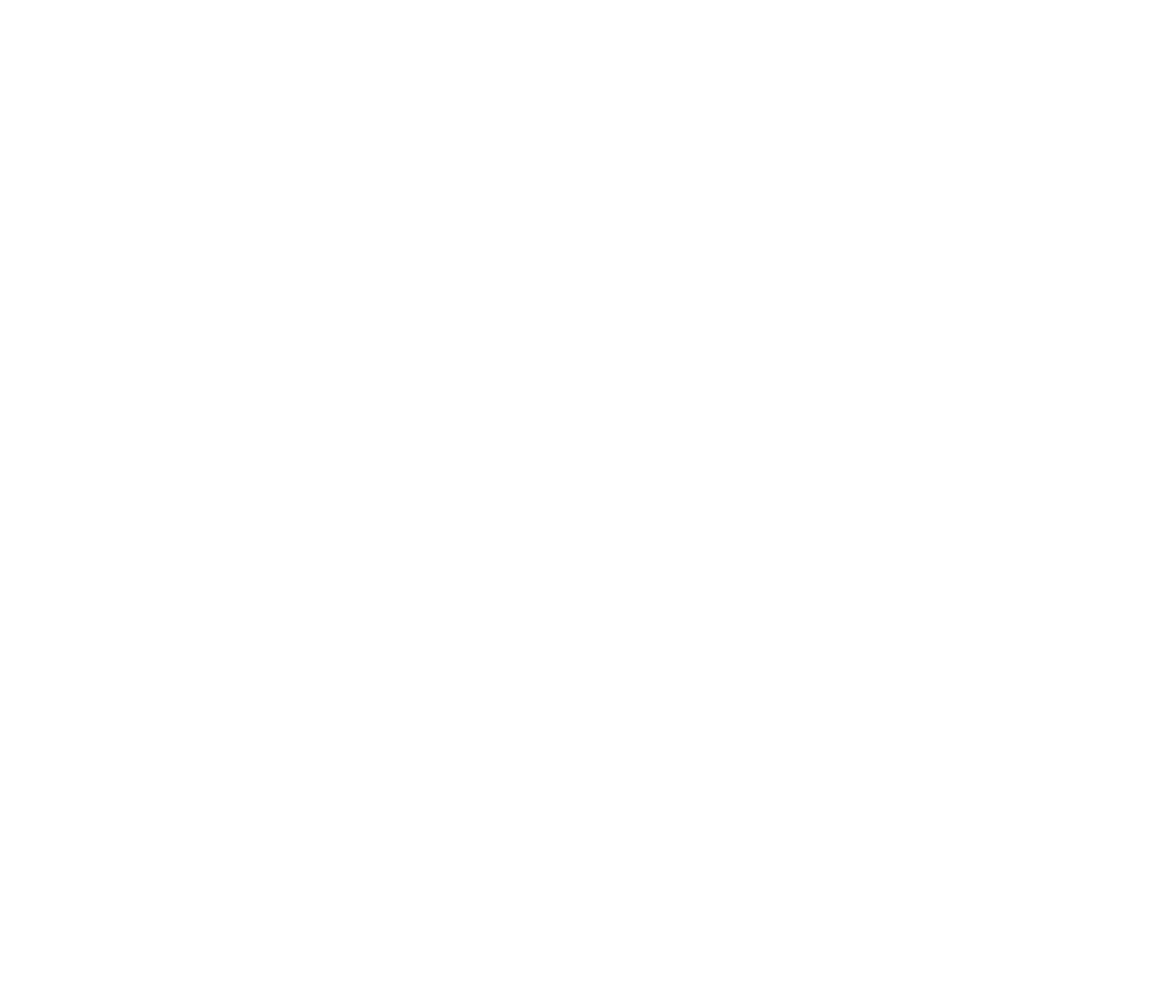
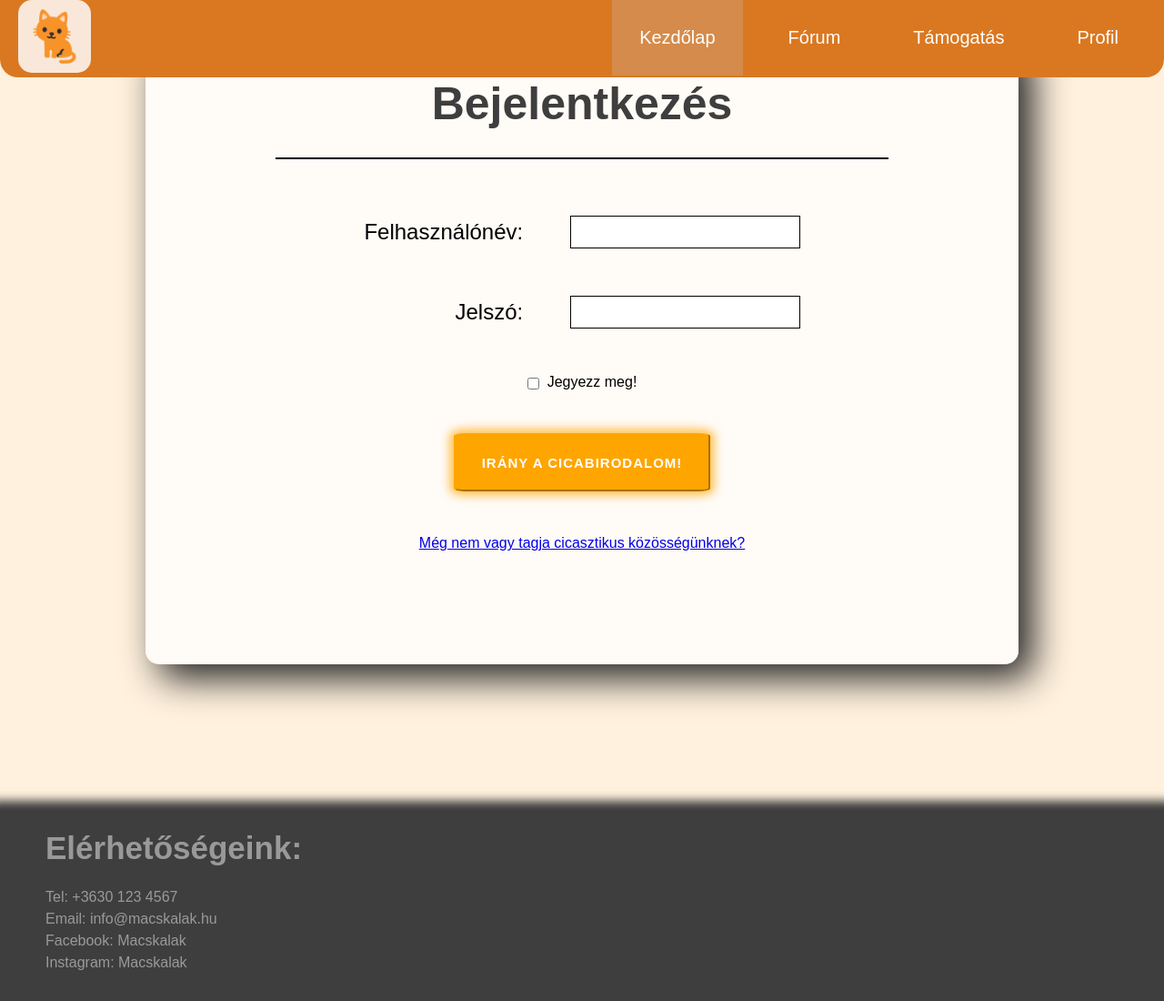
Before and after one commit to Valesz/Webterv-projekt, a PHP site: the page made by Projektmunka/HTML/Bejelentkezés.html in a window 1280 px wide. Before the commit the page is empty. Shown: the whole page at 91% size. Before the commit the page ends 800 px from the top, so only its background shows below. Run offline with PHP 8.4, Linux system fonts and the light colour scheme.

Commit message:
Login page added Font type changed on the homepage Little name changes, fixes

```diff
--- /dev/null
+++ b/Projektmunka/CSS/bejelentkezés.css
@@ -0,0 +1,227 @@
+* {
+    margin: 0;
+    padding: 0;
+}
+
+body {
+    background-color: rgba(255, 239, 214, 0.821);
+    font-family: sans-serif;
+}
+
+main {
+    padding-top: 5vh;
+    padding-bottom: 5vh;
+}
+
+@keyframes megjelenes {
+    from {
+        opacity: 0.3;
+    }
+    to {
+        opacity: 1;
+    }
+}
+
+form:hover {
+    background: rgb(255, 221, 159);
+    box-shadow: 15px 15px 40px rgb(255, 166, 1);
+}
+
+nav {
+    position: sticky;
+    top: 85px;
+    overflow: none;
+    animation: megjelenes 500ms ease-in;
+    float:inline-end;
+    width: 100%;
+    translate: 0 -100%;
+    z-index: 10;
+}
+
+nav ul {
+    margin: auto;
+    list-style-type: none;
+    width: 100%;
+    background-color: #da7821;
+    height: 85px;
+    border-radius: 0 0 20px 20px;
+}
+
+nav ul li {
+    float: right;
+    margin-right: 20px;
+}
+
+#profile-img {
+    display: inline-block;
+    width: 5%;
+}
+
+a.gomb {
+    padding: 30px;
+    display: block;
+    color: white;
+    text-align: center;
+    text-decoration: none;
+    font-size: 20px;
+    transition: all 500ms;
+}
+
+
+a.gomb:hover {
+    transition: all 500ms;
+    padding: 27px 25px;
+    background-color: #d48b4b;
+    font-size: 25px;
+}
+
+li.icon-img-container {
+    display: flex;
+    float: left;
+}
+
+.icon-img {
+    padding: 10px 10px;
+    height: 60px;
+    margin-left: 20px;
+    transition: all 500ms;
+    border-radius: 15px;
+    background-color: rgba(255, 255, 255, 0.832);
+}
+
+.icon-img:hover {
+    height: 68px;
+    padding: 8px 25px;
+    background-color: #d48b4b;
+    transition: all 500ms;
+}
+
+.active {
+    transition: all 500ms;
+    padding: 27px 25px;
+    background-color: #d48b4b;
+    font-size: 25px;
+}
+
+hr {
+    border: 1px solid black;
+    width: 70%;
+    margin-left: auto;
+    margin-right: auto;
+    margin-bottom: 35px;
+}
+
+form {
+    padding-top: 20px;
+    padding-bottom: 30px;
+    height: 80vh;
+    min-height: 500px;
+    width: 75vw;
+    margin-left: auto;
+    margin-right: auto;
+    text-align: center;
+    border-radius: 15px;
+    box-shadow: 15px 15px 40px rgb(32, 32, 32);
+    background-color: rgba(255, 255, 255, 0.75);
+    transition: all 0.5s ease-in-out;
+}
+
+td:nth-of-type(odd) {
+    font-size: x-large;
+}
+
+td {
+    text-align: right;
+    padding: 25px;
+}
+
+input[type="text"], input[type="password"] {
+    padding-left: 5px;
+    width: 18vw;
+    height: 3vh;
+    font-size: larger;
+    padding: 5px 10px;
+}
+
+input:required {
+    border: 1px solid black;
+}
+
+table {
+    margin-left: auto;
+    margin-right: auto;
+}
+
+.checkbox-table {
+    margin-top: 2vh;
+}
+
+.checkbox-table tr {
+    height: 2vh;
+}
+
+.checkbox-table td {
+    padding: 0;
+}
+
+.checkbox-table td:nth-of-type(even) {
+    padding-left: 7px;
+}
+
+td:nth-of-type(even) {
+    text-align: left;
+}
+
+.h1_login {
+    font-size: 50px;
+    margin-top: 25px;
+    margin-bottom: 30px;
+    margin-left: auto;
+    margin-right: auto;
+    font-family: Arial, Helvetica, sans-serif;
+    color: rgb(62, 62, 62);
+}
+
+input[type="submit"] {
+    margin-left: auto;
+    margin-right: auto;
+    display: block;
+    margin-top: 40px;
+    width: 22vw;
+    height: 8vh;
+    background-color: orange;
+    border-color: orange;
+    border-radius: 5%;
+    color: white;
+    text-transform: uppercase;
+    font-size: 15px;
+    font-weight: bold;
+    letter-spacing: 1px;
+    box-shadow: 0 0 10px 5px rgba(255, 166, 0, 0.638);
+    cursor: pointer;
+    transition: all 500ms;
+    margin-bottom: 30px;
+}
+
+#notyet_member {
+    font-size: large;
+    color: rgb(255, 166, 1);
+}
+
+footer {
+    height: 150px;
+    background-color: rgb(103, 103, 103);
+    box-shadow: 0 0 10px 10px rgb(103, 103, 103);
+    color: white;
+    filter:brightness(60%);
+    line-height: 150%;
+    padding: 30px 50px;
+    margin-top: 120px;
+}
+
+footer h1 {
+    font-size: 35px;
+    text-align: left;
+    color: white;
+    margin-bottom: 30px;
+}
--- a/Projektmunka/CSS/főoldal.css
+++ b/Projektmunka/CSS/főoldal.css
@@ -1,6 +1,10 @@
 * {
     margin: 0;
     padding: 0;
+}
+
+body {
+    font-family: sans-serif;
 }
 
 @keyframes megjelenes {
--- a/Projektmunka/HTML/Bejelentkezés.html
+++ b/Projektmunka/HTML/Bejelentkezés.html
@@ -0,0 +1,82 @@
+<!DOCTYPE html>
+<html lang="en">
+<head>
+    <meta charset="UTF-8">
+    <meta http-equiv="X-UA-Compatible" content="IE=edge">
+    <meta name="viewport" content="width=device-width, initial-scale=1.0">
+    <title>Bejelentkezés - Macskalak</title>
+    <link rel="stylesheet" href="../CSS/bejelentkezés.css">
+    <link rel="icon" type="image/x-icon" href="../kepek/cat.png">
+</head>
+<body>
+
+    <nav>
+        <ul>
+            <li><a href="" class="gomb">Profil</a></li>
+            <li><a href="" class="gomb">Támogatás</a></li>
+            <li><a href="" class="gomb">Fórum</a></li>
+            <li><a href="" class="gomb active">Kezdőlap</a></li>
+            <li class="icon-img-container"><a href=""><img src="../Kepek/cat.png" class="icon-img" alt=""></a></li>
+        </ul>
+    </nav>
+
+    <main>
+        <form method="post">
+            <div class="form-block">
+                <h1 class="h1_login">Bejelentkezés</h1>
+                <hr>
+                <div class="table-container">
+                    <table>
+                            <tr>
+                                <td>
+                                    <label for="username">
+                                        Felhasználónév:
+                                    </label>
+                                </td>
+                                <td>
+                                    <input type="text" name="username" id="username" required>
+                                </td>
+                            </tr>
+                            <tr>
+                                <td>
+                                    <label for="password">
+                                        Jelszó:
+                                    </label>
+                                </td>
+                                <td>
+                                    <input type="password" name="password" id="password" required>
+                                </td>
+                            </tr>
+                    </table>
+                </div>
+            </div>
+            <div class="checkbox-container">
+                <table class="checkbox-table">
+                    <tr>
+                        <td>
+                            <input type="checkbox" id="remember_me">
+                        </td>
+                        <td>
+                            <label for="agreement" style="font-size: 100%;">Jegyezz meg!</label>
+                        </td>
+                    </tr>
+                </table>
+                        <label for="register">
+                            <input type="submit" name="submit-btn" id="register" value="Irány a Cicabirodalom!">
+                        </label>
+            </div>
+            <br>
+            <a href="Regisztráció.html" id="already_member" target="_self">Még nem vagy tagja cicasztikus közösségünknek?</a>
+        </form>
+    </main>
+    <footer>
+        <div>
+            <h1>Elérhetőségeink:</h1>
+            <p>Tel: +3630 123 4567</p>
+            <p>Email: info@macskalak.hu</p>
+            <p>Facebook: Macskalak</p>
+            <p>Instagram: Macskalak</p>
+        </div>
+    </footer>
+</body>
+</html>
--- a/Projektmunka/HTML/Főoldal.html
+++ b/Projektmunka/HTML/Főoldal.html
@@ -4,7 +4,7 @@
     <meta charset="UTF-8">
     <meta http-equiv="X-UA-Compatible" content="IE=edge">
     <meta name="viewport" content="width=device-width, initial-scale=1.0">
-    <title>Macskalak - Home</title>
+    <title>Home - Macskalak</title>
     <link rel="stylesheet" href="../CSS/főoldal.css">
     <link rel="icon" type="image/x-icon" href="../kepek/cat.png">
 </head>
--- a/Projektmunka/HTML/Regisztráció.html
+++ b/Projektmunka/HTML/Regisztráció.html
@@ -97,7 +97,7 @@
                         </label>
             </div>
             <br>
-            <a href="Bejelentkezés.html" id="already_member" target="_blank">Már tagja vagy cicasztikus közösségünknek?</a>
+            <a href="Bejelentkezés.html" id="notyet_member" target="_self">Már tagja vagy cicasztikus közösségünknek?</a>
         </form>
     </main>
     <footer>
```
